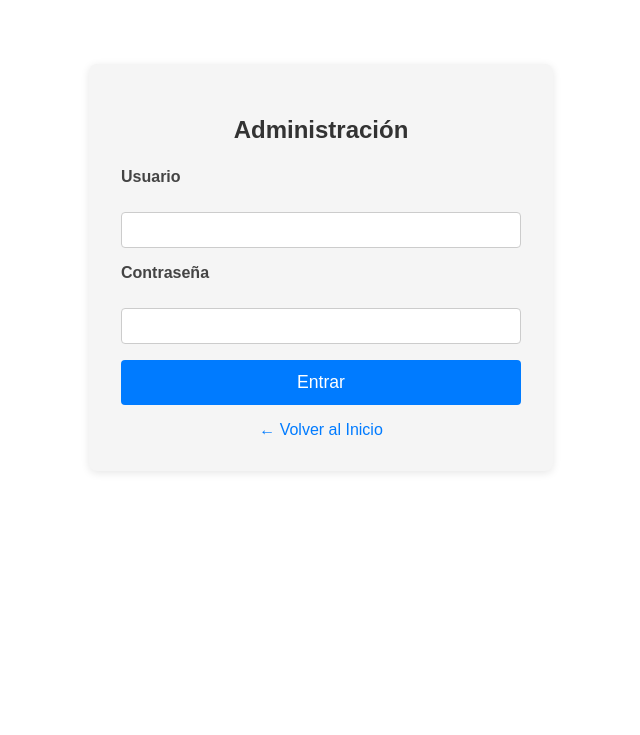
After one commit to sofiag20/Parnet, a Flask app: page /contenido/login2 in a window 1280 px wide. The commit adds this page. Shown: the top 735 px of the page, without its empty margins (319-959 px from the left). Run offline with Flask 3, Linux system fonts and the light colour scheme; parts of the project's set-up code (start-up, migrations or seed data) failed here and were passed over; some libraries are stand-ins or nearby versions.

Commit message:
Ya casi termino

```diff
--- a/App.py
+++ b/App.py
@@ -1,8 +1,16 @@
 import smtplib
 import os
+from flask_paginate import Pagination, get_page_parameter
+from io import BytesIO
+import pandas as pd
+from reportlab.lib.pagesizes import letter
+from reportlab.pdfgen import canvas
+from io import BytesIO
+import pandas as pd
+
 from flask import (
     Flask, render_template, redirect, url_for,
-    session, request, current_app, flash
+    session, request, current_app, flash,send_file
 )
 from flask_socketio import SocketIO, emit
 from models.Database import Database
@@ -98,10 +106,14 @@ def productos():
         productos = Producto.query.all()
     return render_template('fragmentos/producto.html', productos=productos)
 
-@app.route('/contenido/contacto', methods=['GET', 'POST'])
+@app.route('/contenido/contacto', methods=['GET','POST'])
 def contenido_contacto():
     form = ContactoForm()
+    if form.validate_on_submit():
+        # envío de correo…
+        flash('¡Tu mensaje ha sido enviado con éxito!', 'success')
     return render_template('fragmentos/contacto.html', form=form)
+
 
 @app.route('/contacto', methods=['GET', 'POST'])
 def contacto():
@@ -195,6 +207,10 @@ def logout():
     session.clear()
     return redirect(url_for("login2"))
 
+@app.route('/contenido/login2')
+def contenido_login2():
+    return render_template('fragmentos/login2.html')
+
 # ——————————————————————————————
 # ADMINISTRACIÓN DE PRODUCTOS (CRUD EN PÁGINA COMPLETA)
 # ——————————————————————————————
@@ -239,13 +255,20 @@ def eliminar_producto(id):
     db.session.commit()
     return redirect(url_for("productos_admin2"))
 
+@app.route('/contenido/productos_admin2')
+def contenido_productos_admin2():
+    if session.get("rol") != "admin":
+        return redirect(url_for("login2"))
+    productos = Producto.query.all()
+    return render_template('fragmentos/productos_admin2.html', productos=productos)
 
 
 
-@app.route('/sugerencias', methods=['GET', 'POST'])
-def sugerencias():
+@app.route('/contenido/sugerencias', methods=['GET','POST'])
+def contenido_sugerencias():
     form = SugerenciaForm()
     if form.validate_on_submit():
+        # Guardar en BD...
         nueva = Sugerencia(
             nombre  = form.nombre.data,
             mensaje = form.mensaje.data
@@ -253,19 +276,152 @@ def sugerencias():
         db.session.add(nueva)
         db.session.commit()
         flash('¡Gracias por tu sugerencia!', 'success')
-        return redirect(url_for('sugerencias'))
-    return render_template('sugerencias.html', form=form)
-
-@app.route('/contenido/sugerencias')
-def contenido_sugerencias():
-    form = SugerenciaForm()
+        # Re–renderiza el mismo fragmento para mostrar el flash
     return render_template('fragmentos/sugerencias.html', form=form)
 
 @app.route('/contenido/sugerencias_admin')
 def contenido_sugerencias_admin():
-    sugerencias = Sugerencia.query.order_by(Sugerencia.creado_el.desc()).all()
-    return render_template('fragmentos/admin_sugerencias.html', sugerencias=sugerencias)
+    if session.get('rol') != 'admin':
+        return redirect(url_for('login2'))
 
+    # Lee ?page= de la URL, por defecto 1
+    page     = request.args.get(get_page_parameter(), type=int, default=1)
+    per_page = 10
+
+    # Consulta paginada
+    query       = Sugerencia.query.order_by(Sugerencia.creado_el.desc())
+    total       = query.count()
+    sugerencias = query.offset((page-1)*per_page).limit(per_page).all()
+
+    # Construye el paginador
+    pagination = Pagination(
+        page=page,
+        per_page=per_page,
+        total=total,
+        css_framework='bootstrap5',
+        href=url_for('contenido_sugerencias_admin') + '?page={0}'
+    )
+
+    # Renderiza tu fragmento, pasando SÍ o SÍ both variables
+    return render_template(
+        'fragmentos/admin_sugerencias.html',
+        sugerencias=sugerencias,
+        pagination=pagination
+    )
+
+# 1) Listado paginado de sugerencias
+@app.route('/admin/sugerencias')
+def listar_sugerencias():
+    # Restringir a admin
+    if session.get('rol') != 'admin':
+        return redirect(url_for('login2'))
+
+    # Parámetros de paginación
+    page     = request.args.get(get_page_parameter(), type=int, default=1)
+    per_page = 10
+
+    # Consulta base
+    query       = Sugerencia.query.order_by(Sugerencia.creado_el.desc())
+    total       = query.count()
+    sugerencias = query.offset((page - 1) * per_page).limit(per_page).all()
+
+    # Paginador para el template
+    pagination = Pagination(page=page,
+                            per_page=per_page,
+                            total=total,
+                            css_framework='bootstrap5')
+
+    return render_template('admin_sugerencias.html',
+                        sugerencias=sugerencias,
+                        pagination=pagination)
+
+
+
+@app.route('/admin/sugerencias/export')
+def export_sugerencias():
+    # Restringir a admin
+    if session.get('rol') != 'admin':
+        return redirect(url_for('login2'))
+
+    fmt = request.args.get('fmt', 'excel').lower()
+    all_sug = Sugerencia.query.order_by(Sugerencia.creado_el.desc()).all()
+
+    # === Excel ===
+    if fmt == 'excel':
+        # Prepara lista de dicts
+        data = [{
+            'ID':      s.id,
+            'Nombre':  s.nombre,
+            'Mensaje': s.mensaje,
+            'Fecha':   s.creado_el.strftime('%Y-%m-%d %H:%M')
+        } for s in all_sug]
+
+        # Crea DataFrame
+        df = pd.DataFrame(data)
+
+        # Escribe a Excel en memoria
+        output = BytesIO()
+        with pd.ExcelWriter(output, engine='xlsxwriter') as writer:
+            df.to_excel(writer, index=False, sheet_name='Sugerencias')
+            ws = writer.sheets['Sugerencias']
+            # Ajusta anchos de columna
+            for idx, col in enumerate(df.columns):
+                max_len = max(df[col].astype(str).map(len).max(), len(col)) + 2
+                ws.set_column(idx, idx, max_len)
+        output.seek(0)
+
+        return send_file(
+            output,
+            download_name='sugerencias.xlsx',
+            as_attachment=True,
+            mimetype='application/vnd.openxmlformats-officedocument.spreadsheetml.sheet'
+        )
+
+    # === PDF via ReportLab ===
+    elif fmt == 'pdf':
+        buffer = BytesIO()
+        p = canvas.Canvas(buffer, pagesize=letter)
+        width, height = letter
+
+        # Título
+        p.setFont("Helvetica-Bold", 14)
+        p.drawString(40, height - 40, "Listado de Sugerencias")
+
+        # Encabezados
+        y = height - 80
+        p.setFont("Helvetica-Bold", 10)
+        p.drawString(40, y, "ID")
+        p.drawString(80, y, "Nombre")
+        p.drawString(220, y, "Mensaje")
+        p.drawString(500, y, "Fecha")
+
+        # Filas
+        p.setFont("Helvetica", 9)
+        y -= 20
+        for s in all_sug:
+            if y < 40:
+                p.showPage()
+                y = height - 40
+            p.drawString(40, y, str(s.id))
+            p.drawString(80, y, s.nombre[:20])
+            msg = (s.mensaje[:30] + '...') if len(s.mensaje) > 30 else s.mensaje
+            p.drawString(220, y, msg)
+            p.drawString(500, y, s.creado_el.strftime('%Y-%m-%d'))
+            y -= 15
+
+        p.save()
+        buffer.seek(0)
+
+        return send_file(
+            buffer,
+            download_name='sugerencias.pdf',
+            as_attachment=True,
+            mimetype='application/pdf'
+        )
+
+    # Formato no soportado
+    else:
+        return "Formato no soportado", 400
 
 # ——————————————————————————————
 # EJECUCIÓN
--- a/static/css/login2.css
+++ b/static/css/login2.css
@@ -1,49 +1,79 @@
 /* static/css/login2.css */
-body {
-  margin: 0; font-family: sans-serif;
-  background: #f0f2f5;
-  display: flex; align-items: center; justify-content: center;
-  height: 100vh;
+
+/* Contenedor general de login */
+.login2-container {
+    max-width: 400px;
+    margin: 4rem auto;
+    padding: 2rem;
+    background-color: #f5f5f5;
+    border-radius: 8px;
+    box-shadow: 0 2px 8px rgba(0,0,0,0.1);
+    font-family: Arial, sans-serif;
 }
 
-.login2-container {
-  background: #fff;
-  padding: 2rem;
-  border-radius: 8px;
-  box-shadow: 0 2px 10px rgba(0,0,0,0.1);
-  width: 300px;
+/* Título */
+.login2-container h2 {
+    text-align: center;
+    margin-bottom: 1.5rem;
+    color: #333;
 }
 
-.login2-container h2 {
-  margin-bottom: 1rem;
-  text-align: center;
-  color: #003366;
+/* Grupo de campo */
+.form-group {
+    margin-bottom: 1rem;
 }
 
-.login2-container label {
-  font-size: 0.9rem; margin-top: 0.5rem;
+/* Etiqueta */
+.form-group label {
+    display: block;
+    margin-bottom: 0.5rem;
+    font-weight: bold;
+    color: #444;
 }
 
-.login2-container input {
-  width: 100%; padding: 0.5rem; margin-top: 0.25rem;
-  border: 1px solid #ccc; border-radius: 4px;
+/* Inputs */
+.form-group input[type="text"],
+.form-group input[type="password"] {
+    width: 100%;
+    padding: 0.5rem 0.75rem;
+    border: 1px solid #ccc;
+    border-radius: 4px;
+    font-size: 1rem;
+    box-sizing: border-box;
+    transition: border-color 0.2s;
 }
 
-.login2-container button {
-  width: 100%; padding: 0.6rem; margin-top: 1rem;
-  background: #004080; color: white; border: none;
-  border-radius: 4px; cursor: pointer;
+.form-group input:focus {
+    border-color: #007bff;
+    outline: none;
 }
 
-.login2-container button:hover {
-  background: #0066cc;
+/* Botón de submit */
+.login2-container button[type="submit"] {
+    width: 100%;
+    padding: 0.75rem;
+    background-color: #007bff;
+    color: #fff;
+    font-size: 1.1rem;
+    border: none;
+    border-radius: 4px;
+    cursor: pointer;
+    transition: background-color 0.2s ease;
 }
 
+.login2-container button[type="submit"]:hover {
+    background-color: #0056b3;
+}
+
+/* Enlace de volver */
 .login2-container .volver {
-  display: block; text-align: center; margin-top: 1rem;
-  color: #004080; text-decoration: none;
+    display: block;
+    text-align: center;
+    margin-top: 1rem;
+    color: #007bff;
+    text-decoration: none;
 }
 
 .login2-container .volver:hover {
-  text-decoration: underline;
+    text-decoration: underline;
 }
--- a/templates/fragmentos/admin.html
+++ b/templates/fragmentos/admin.html
@@ -1,7 +1,8 @@
+{# templates/fragmentos/admin.html #}
 <section class="admin-dashboard">
     <h2>Panel de Administración</h2>
     <p>Bienvenido, administrador. Aquí puedes gestionar el sistema.</p>
 
-    <button onclick="cargarContenido('productos_admin')">🛒 Productos</button>
+    <button onclick="cargarContenido('productos_admin2')">🛒 Productos</button>
     <button onclick="cargarContenido('sugerencias_admin')">💡 Sugerencias</button>
 </section>
--- /dev/null
+++ b/templates/fragmentos/login2.html
@@ -0,0 +1,17 @@
+{# templates/fragmentos/login2.html #}
+<div class="login2-container">
+    <h2>Administración</h2>
+    <form action="{{ url_for('login') }}" method="POST" class="login2-form">
+        <div class="form-group">
+            <label for="user">Usuario</label><br>
+            <input type="text" name="user" id="user" required>
+        </div>
+        <div class="form-group">
+            <label for="pw">Contraseña</label><br>
+            <input type="password" name="pw" id="pw" required>
+        </div>
+        <button type="submit">Entrar</button>
+    </form>
+    <a href="{{ url_for('index') }}" class="volver">← Volver al Inicio</a>
+</div>
+<link rel="stylesheet" href="{{ url_for('static', filename='css/login2.css') }}">
--- a/templates/fragmentos/sugerencias.html
+++ b/templates/fragmentos/sugerencias.html
@@ -1,6 +1,6 @@
 <div class="sugerencias-container">
     <h1>Envíanos tu sugerencia</h1>
-    <form method="POST" action="{{ url_for('sugerencias') }}">
+    <form method="POST" action="{{ url_for('contenido_sugerencias') }}">
         {{ form.hidden_tag() }}
         <div class="form-group">
             {{ form.nombre.label }}<br>
--- a/templates/index.html
+++ b/templates/index.html
@@ -76,7 +76,10 @@
             <a href="#" onclick="cargarContenido('sugerencias')" class="menu-button">
             Sugerencia
             </a>
-            <a href="{{ url_for('login2') }}" class="menu-button">Administración</a>
+            <a href="#" onclick="cargarContenido('login2')" class="menu-button">
+            Administrador
+            </a>
+
 
         </div>
 
```
Also changed, not shown: static/js/contenido.js (+29 -13 lines), templates/admin_base.html (added, +33 -0 lines), templates/contacto.html (added, +10 -0 lines), templates/fragmentos/admin_sugerencias.html (added, +39 -0 lines), templates/fragmentos/productos_admin2.html (added, +73 -0 lines), templates/login2.html (+6 -3 lines), templates/productos_admin2.html (+9 -85 lines).
